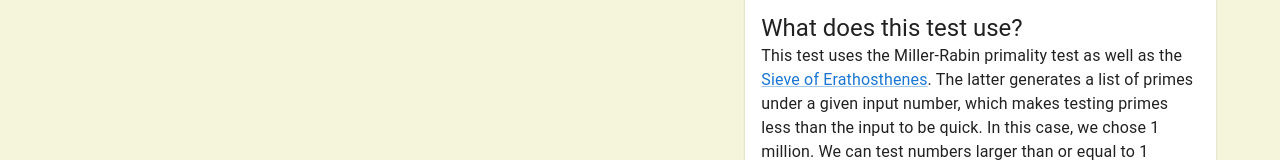
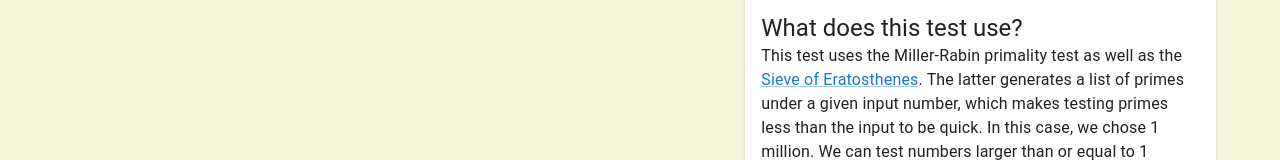
Before and after one commit to farnswj1/PrimalityTester, a React (Create React App) app in the folder frontend/: page / in a window 1280 px wide. Shown: the part 716-876 px from the top of the page. Built offline with nearby package versions, Linux system fonts and the light colour scheme.

Commit message:
fixed misspelling of sieve of eratosthenes

```diff
--- a/frontend/src/components/PrimalityTestInfo/PrimalityTestInfo.jsx
+++ b/frontend/src/components/PrimalityTestInfo/PrimalityTestInfo.jsx
@@ -50,7 +50,7 @@ const PrimalityTestInfo = () => (
 			<Typography>
 				This test uses the Miller-Rabin primality test as well as
 				the <Link href="https://en.wikipedia.org/wiki/Sieve_of_Eratosthenes">
-					Sieve of Erathosthenes
+					Sieve of Eratosthenes
 				</Link>. The latter generates a list of primes under a given input number,
 				which makes testing primes less than the input to be quick. In this case,
 				we chose 1 million. We can test numbers larger than or equal to 1 million
```
Also changed, not shown: 1 other file (tests, documents, lock files or other folders).
